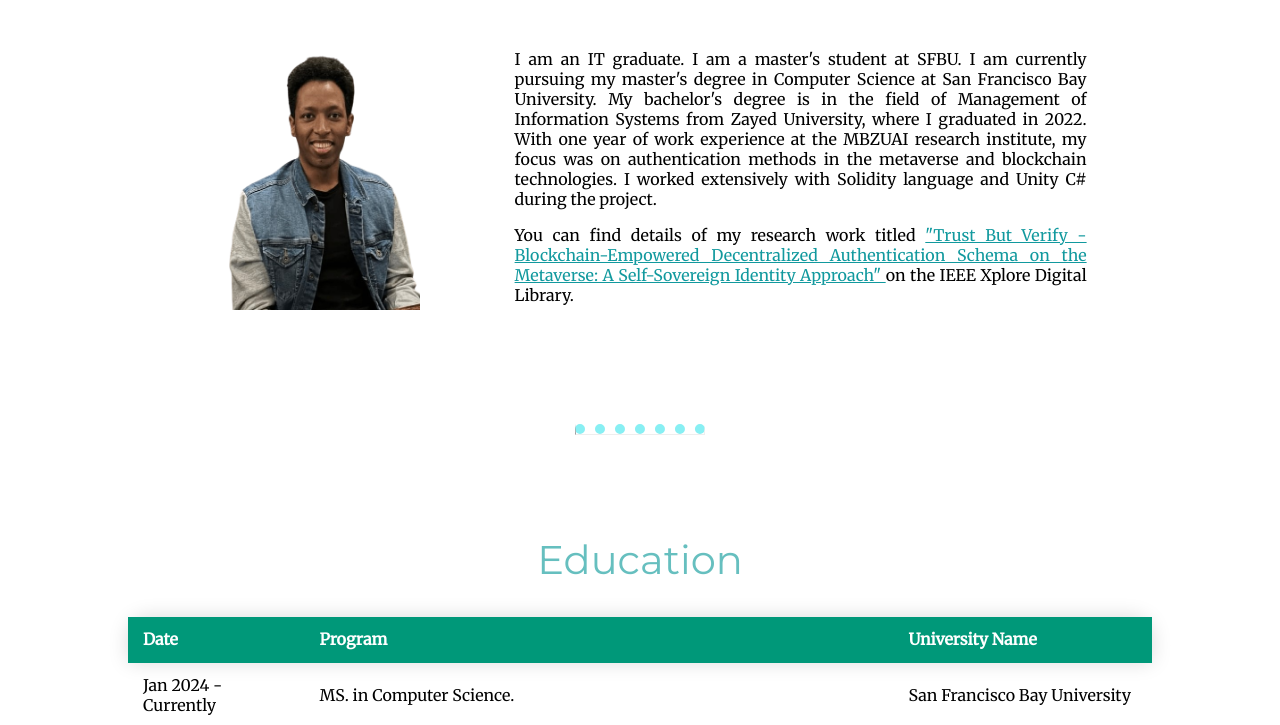
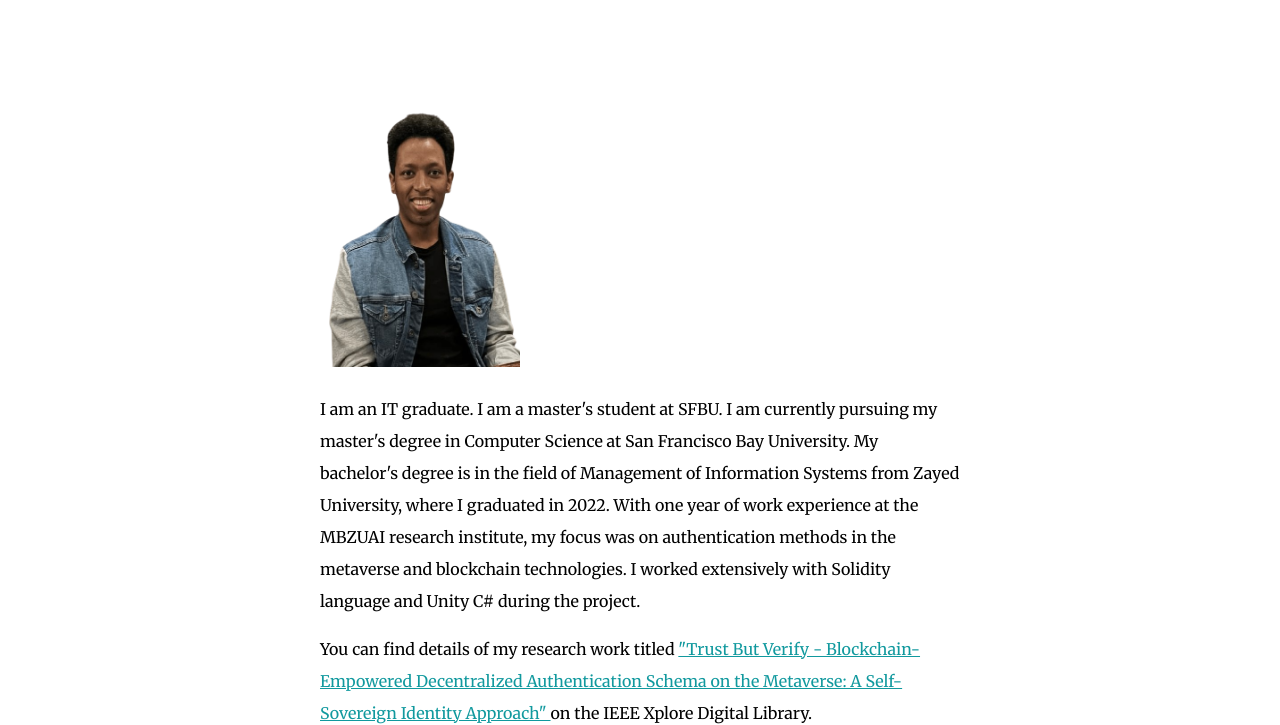
Before and after one commit to ASD-Are/MyBio, a plain HTML site: page index.html in a window 1280 px wide. Shown: the part 660-1385 px from the top of the page. Drawn offline with Linux system fonts and the light colour scheme.

Commit message:
cv updates

```diff
--- a/CSS_My-Site/CSS_mySite.css
+++ b/CSS_My-Site/CSS_mySite.css
@@ -1,3 +1,4 @@
+
 body{
   margin: 0;
   text-align: center;
@@ -63,20 +64,6 @@ body{
 
 .content_table_1 tr{
   font-family: 'Merriweather', serif;
-}
-
-.ct1_right{
-  text-align: left;
-  width: 50%;
-  text-align: justify;
-  padding-right: 15%;
-  width: 60%;
-}
-
-.ct1_left{
-  align-items: right;
-  width:40%;
-  padding-left: 10%;
 }
 
 .content_table td{
--- a/index.html
+++ b/index.html
@@ -22,23 +22,15 @@
       <!-- my table expriences -->
 
       <h2>Background</h2>
-      <table class="content_table_1">
-        <tr>
-          <td class="ct1_left">
+      <div class = "skill-row">
       <img src="images\myIMG-removebg-preview.png" width="200" height="270" alt="My photo was here; please use another website to see it">
-          </td>
-
-          <td class="ct1_right">
       <p>
         I am an IT graduate. I am a master's student at SFBU. I am currently pursuing my master's degree in Computer Science at San Francisco Bay University. My bachelor's degree is in the field of Management of Information Systems from Zayed University, where I graduated in 2022. With one year of work experience at the MBZUAI research institute, my focus was on authentication methods in the metaverse and blockchain technologies. I worked extensively with Solidity language and Unity C# during the project.
       </p>
       <p>
         You can find details of my research work titled <a href="https://ieeexplore.ieee.org/document/10294349" target="_blank" rel="noopener noreferrer">"Trust But Verify - Blockchain-Empowered Decentralized Authentication Schema on the Metaverse: A Self-Sovereign Identity Approach" </a> on the IEEE Xplore Digital Library.
       </p>
-          </td>
-        </tr>
-      </table>
-      <hr>
+      </div>
 
       <h2>Education</h2>
       <table class="ct2">
@@ -241,6 +233,7 @@
         <h2>Get In Touch</h2>
         <h3>Reach me out through my email, if you are interested in considering me a position.</h3>
         <a class="btn" href="mailto:aaronsbhatu@gmail.com">CONTACT ME</a>
+
       </div>
 
     <hr>
```
Lines whose indentation alone changed are shown as unchanged.
